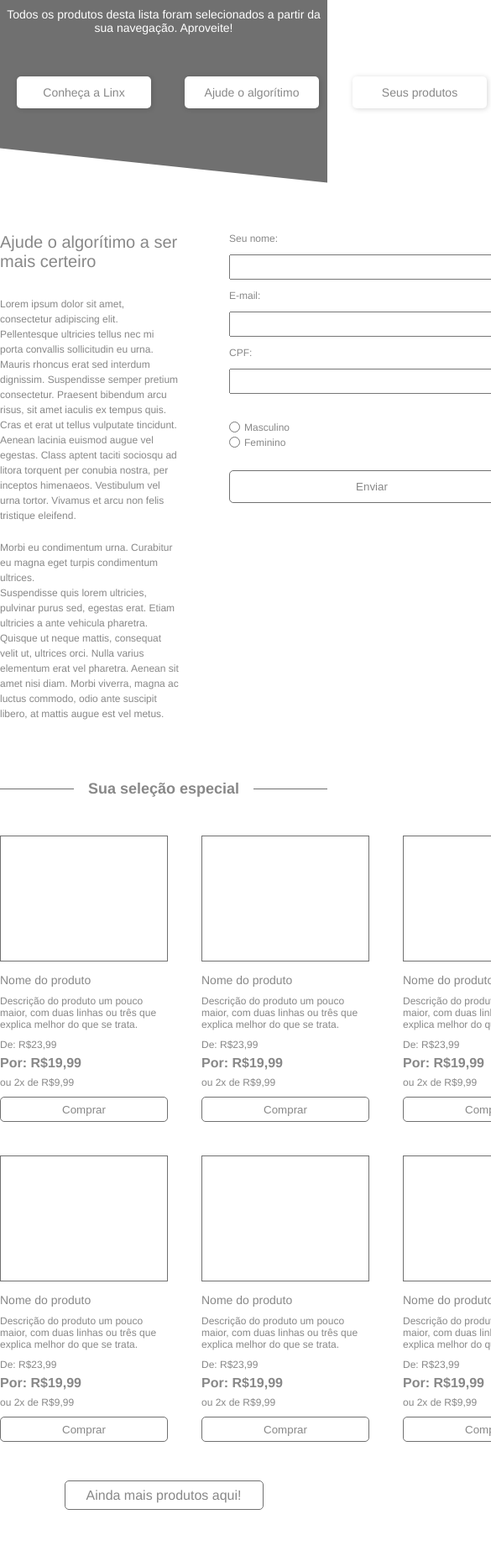
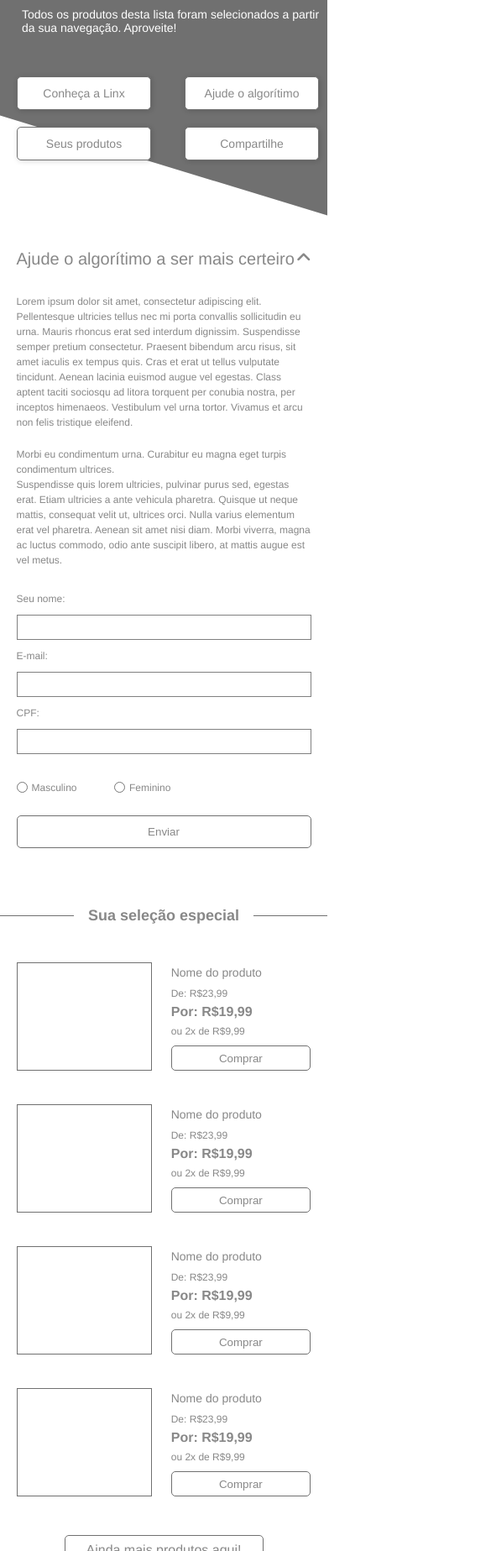
Before and after one commit to Lc-Olimpio/Teste-Landing-page, a plain HTML site: page index.html in a window 390 px wide. Shown: the part 153-2000 px from the top of the page at 84% size, 585 px wide, since content can reach past the window. Drawn offline with Linux system fonts and the light colour scheme.

Commit message:
versao mobile completa

```diff
--- a/css/style.scss
+++ b/css/style.scss
@@ -7,6 +7,7 @@
 body {
   font-family: Helvetica, Arial , sans-serif;
   color: #888888;
+  min-width: 250px;
 }
 
 /* HEADER */
@@ -16,7 +17,7 @@ body {
   color: white;
   height: 450px;
   text-align: center;
-  margin-bottom: 5em;
+  margin-bottom: 80px;
 }
 
 .header-skewd-bg {
@@ -67,6 +68,7 @@ h1 {
       display: block;
       padding: 11px;
       width: 160px;
+      border: 1px solid #707070;
       border-radius: 5px;
       box-shadow: 1px 1px 6px #00000029;
       font-size: 14px;
@@ -94,6 +96,10 @@ h1 {
       font-size: 20px;
       font-weight: 400;
       margin-bottom: 30px;
+
+      i {
+        display: none;
+      }
     }
 
     p {
@@ -161,6 +167,7 @@ h1 {
     height: 30px;
     margin: 12px 0;
     outline: none;
+    border: 1px solid #707070;
   }
 }
 
@@ -292,11 +299,11 @@ h1 {
 
 .t-section {
 
-
   p{
     font-size: 14px;
     text-align: center;
     margin-bottom: 40px;
+  }
 }
 
 .TSectionInputs{
@@ -324,7 +331,6 @@ h1 {
   color: #888888;
   background: #fff;
 }
-}
 
 /*FOOTER*/
 
@@ -337,6 +343,7 @@ h1 {
   display: flex;
   justify-content: center;
   align-items: center;
+  clip-path: polygon(0px 120px, 100% 0px, 100% 100%, 0px 100%);
 
   p {
     margin-top: 80px;
@@ -345,6 +352,190 @@ h1 {
   }
 }
 
-.footer-skewd-bg {
-  clip-path: polygon(0px 120px, 100% 0px, 100% 100%, 0px 100%);
+
+/*MOBILE ADAPTATIONS*/
+
+@media (max-width:980px) {
+
+  .f-section {
+    display: block;
+
+    .div1,.div2 {
+      margin: auto;
+      width: 90%;
     }
+
+    .div1 {
+      margin-bottom: 30px;
+
+      h2 {
+        display: flex;
+        justify-content: space-between;
+
+        i {
+          display: block;
+        }
+      }
+    }
+
+    .div2 {
+
+      form {
+        width: 100%;
+        margin: auto;
+
+        label {
+          text-align: left;
+        }
+
+        input {
+          width: 100%;
+          border-radius: 0;
+          border: 1px solid #808080;
+        }
+
+        div {
+          text-align: start;
+        }
+
+        button {
+          width: 100%;
+        }
+      }
+    }
+  }
+
+  .productWrapper {
+    grid-template-columns: 1fr 1fr;
+    grid-template-rows: 1fr 1fr 1fr 1fr;
+    grid-template-areas:
+      "product0 product1"
+      "product2 product3"
+      "product4 product5"
+      "product6 product7"
+    ;
+    max-width: 700px;
+    margin: 0 auto 55px;
+    padding: 0 20px;
+  }
+
+  .product {
+    text-align: center;
+
+    .imgDiv {
+      margin: 10px auto;
+    }
+  }
+
+}
+
+@media (max-width:820px) {
+
+  .navbar {
+
+    ul {
+      max-width: 450px;
+      min-width: 400px;
+      flex-wrap: wrap;
+      justify-content: center;
+
+      li {
+        margin-bottom: 20px ;
+      }
+    }
+  }
+
+  .inputnlabelstyle {
+
+    input{
+      width: 100%;
+    }
+  }
+
+  .TSectionInputs {
+
+    form {
+      width: 90%;
+      flex-direction: column;
+    }
+  }
+  .t-section {
+    button {
+      margin-top: 40px;
+    }
+  }
+}
+
+@media (max-width:530px) {
+
+  .header {
+    margin-bottom: 100px;
+  }
+
+  .initial-text-div {
+    text-align: left;
+    padding-left: 16px;
+
+    p {
+      padding-left:10px ;
+    }
+  }
+
+  .header-skewd-bg {
+    transform: skew(0deg, 17deg);
+    margin-top: -100px;
+  }
+
+  .header-container {
+    transform: skew(0deg, -17deg);
+  }
+
+  .productWrapper {
+    grid-template-columns: 1fr;
+    grid-template-areas:
+      "product0"
+      "product1"
+      "product2"
+      "product3"
+    ;
+  }
+
+  .product {
+    display: flex;
+    align-items: end;
+
+    .imgDiv {
+      margin: 0;
+      margin-right: 23px;
+      width: 169px;
+      height: 129px;
+    }
+  }
+
+  .productInfo {
+    text-align: left;
+    width: 50%;
+
+    p {
+      display: none;
+    }
+
+    button {
+      width: 100%;
+    }
+  }
+
+  .mobileHide {
+    display: none;
+  }
+
+  .footer {
+    height: 220px;
+    margin-top: 20px;
+    clip-path: polygon(0px 120px, 100% 40px, 100% 100%, 0px 100%);
+
+    p {
+      margin-top: 110px;
+    }
+  }
+}
--- a/index.html
+++ b/index.html
@@ -7,6 +7,7 @@
 
   <link rel="stylesheet" href="css/style.css">
   <title>Teste Landing page</title>
+  <script src="https://kit.fontawesome.com/b9743595bb.js" crossorigin="anonymous"></script>
 </head>
 <body>
 
@@ -34,7 +35,9 @@
   <main class="main">
     <section id="helpTheAlgorithm" class="f-section">
       <div class="div1">
-        <h2>Ajude o algorítimo a ser mais certeiro</h2>
+
+        <h2>Ajude o algorítimo a ser mais certeiro <i class="icon fa-solid fa-angle-up"></i></h2>
+
         <p>
           Lorem ipsum dolor sit amet, consectetur adipiscing elit. Pellentesque ultricies tellus nec mi porta convallis sollicitudin eu urna. Mauris rhoncus erat sed interdum dignissim. Suspendisse semper pretium consectetur. Praesent bibendum arcu risus, sit amet iaculis ex tempus quis. Cras et erat ut tellus vulputate tincidunt. Aenean lacinia euismod augue vel egestas. Class aptent taciti sociosqu ad litora torquent per conubia nostra, per inceptos himenaeos. Vestibulum vel urna tortor. Vivamus et arcu non felis tristique eleifend.
         </p>
@@ -73,107 +76,124 @@
       <div class="product product0">
         <div class="imgDiv"></div>
 
-        <h3>Nome do produto</h3>
-        <p>
-          Descrição do produto um pouco maior, com duas linhas ou três que explica melhor do que se trata.
-        </p>
-        <span>De: R$23,99</span>
-        <span><b>Por: R$19,99</b></span>
-        <span>ou 2x de R$9,99</span>
-        <button class="clickable-button">Comprar</button>
+        <div class="productInfo">
+          <h3>Nome do produto</h3>
+          <p>
+            Descrição do produto um pouco maior, com duas linhas ou três que explica melhor do que se trata.
+          </p>
+          <span>De: R$23,99</span>
+          <span><b>Por: R$19,99</b></span>
+          <span>ou 2x de R$9,99</span>
+          <button class="clickable-button">Comprar</button>
+        </div>
       </div>
 
       <div class="product product1">
         <div class="imgDiv"></div>
 
-        <h3>Nome do produto</h3>
-        <p>
-          Descrição do produto um pouco maior, com duas linhas ou três que explica melhor do que se trata.
-        </p>
-        <span>De: R$23,99</span>
-        <span><b>Por: R$19,99</b></span>
-        <span>ou 2x de R$9,99</span>
-        <button class="clickable-button">Comprar</button>
+        <div class="productInfo">
+          <h3>Nome do produto</h3>
+          <p>
+            Descrição do produto um pouco maior, com duas linhas ou três que explica melhor do que se trata.
+          </p>
+          <span>De: R$23,99</span>
+          <span><b>Por: R$19,99</b></span>
+          <span>ou 2x de R$9,99</span>
+          <button class="clickable-button">Comprar</button>
+        </div>
       </div>
 
       <div class="product product2">
         <div class="imgDiv"></div>
 
-        <h3>Nome do produto</h3>
-        <p>
-          Descrição do produto um pouco maior, com duas linhas ou três que explica melhor do que se trata.
-        </p>
-        <span>De: R$23,99</span>
-        <span><b>Por: R$19,99</b></span>
-        <span>ou 2x de R$9,99</span>
-        <button class="clickable-button">Comprar</button>
+        <div class="productInfo">
+          <h3>Nome do produto</h3>
+          <p>
+            Descrição do produto um pouco maior, com duas linhas ou três que explica melhor do que se trata.
+          </p>
+          <span>De: R$23,99</span>
+          <span><b>Por: R$19,99</b></span>
+          <span>ou 2x de R$9,99</span>
+          <button class="clickable-button">Comprar</button>
+        </div>
       </div>
 
       <div class="product product3">
         <div class="imgDiv"></div>
 
-        <h3>Nome do produto</h3>
-        <p>
-          Descrição do produto um pouco maior, com duas linhas ou três que explica melhor do que se trata.
-        </p>
-        <span>De: R$23,99</span>
-        <span><b>Por: R$19,99</b></span>
-        <span>ou 2x de R$9,99</span>
-        <button class="clickable-button">Comprar</button>
+        <div class="productInfo">
+          <h3>Nome do produto</h3>
+          <p>
+            Descrição do produto um pouco maior, com duas linhas ou três que explica melhor do que se trata.
+          </p>
+          <span>De: R$23,99</span>
+          <span><b>Por: R$19,99</b></span>
+          <span>ou 2x de R$9,99</span>
+          <button class="clickable-button">Comprar</button>
+        </div>
       </div>
 
-      <div class="product product4">
+      <div class="product product4 mobileHide">
         <div class="imgDiv"></div>
 
-        <h3>Nome do produto</h3>
-        <p>
-          Descrição do produto um pouco maior, com duas linhas ou três que explica melhor do que se trata.
-        </p>
-        <span>De: R$23,99</span>
-        <span><b>Por: R$19,99</b></span>
-        <span>ou 2x de R$9,99</span>
-        <button class="clickable-button">Comprar</button>
+        <div class="productInfo">
+          <h3>Nome do produto</h3>
+          <p>
+            Descrição do produto um pouco maior, com duas linhas ou três que explica melhor do que se trata.
+          </p>
+          <span>De: R$23,99</span>
+          <span><b>Por: R$19,99</b></span>
+          <span>ou 2x de R$9,99</span>
+          <button class="clickable-button">Comprar</button>
+        </div>
       </div>
 
-      <div class="product product5">
+      <div class="product product5 mobileHide">
         <div class="imgDiv"></div>
 
-        <h3>Nome do produto</h3>
-        <p>
-          Descrição do produto um pouco maior, com duas linhas ou três que explica melhor do que se trata.
-        </p>
-        <span>De: R$23,99</span>
-        <span><b>Por: R$19,99</b></span>
-        <span>ou 2x de R$9,99</span>
-        <button class="clickable-button">Comprar</button>
+        <div class="productInfo">
+          <h3>Nome do produto</h3>
+          <p>
+            Descrição do produto um pouco maior, com duas linhas ou três que explica melhor do que se trata.
+          </p>
+          <span>De: R$23,99</span>
+          <span><b>Por: R$19,99</b></span>
+          <span>ou 2x de R$9,99</span>
+          <button class="clickable-button">Comprar</button>
+        </div>
       </div>
 
-      <div class="product product6">
+      <div class="product product6 mobileHide">
         <div class="imgDiv"></div>
 
-        <h3>Nome do produto</h3>
-        <p>
-          Descrição do produto um pouco maior, com duas linhas ou três que explica melhor do que se trata.
-        </p>
-        <span>De: R$23,99</span>
-        <span><b>Por: R$19,99</b></span>
-        <span>ou 2x de R$9,99</span>
-        <button class="clickable-button">Comprar</button>
+        <div class="productInfo">
+          <h3>Nome do produto</h3>
+          <p>
+            Descrição do produto um pouco maior, com duas linhas ou três que explica melhor do que se trata.
+          </p>
+          <span>De: R$23,99</span>
+          <span><b>Por: R$19,99</b></span>
+          <span>ou 2x de R$9,99</span>
+          <button class="clickable-button">Comprar</button>
+        </div>
       </div>
 
-      <div class="product product7">
+      <div class="product product7 mobileHide">
         <div class="imgDiv"></div>
 
-        <h3>Nome do produto</h3>
-        <p>
-          Descrição do produto um pouco maior, com duas linhas ou três que explica melhor do que se trata.
-        </p>
-        <span>De: R$23,99</span>
-        <span><b>Por: R$19,99</b></span>
-        <span>ou 2x de R$9,99</span>
-        <button class="clickable-button">Comprar</button>
+        <div class="productInfo">
+          <h3>Nome do produto</h3>
+          <p>
+            Descrição do produto um pouco maior, com duas linhas ou três que explica melhor do que se trata.
+          </p>
+          <span>De: R$23,99</span>
+          <span><b>Por: R$19,99</b></span>
+          <span>ou 2x de R$9,99</span>
+          <button class="clickable-button">Comprar</button>
+        </div>
       </div>
     </div>
+
     <div class="moreProducts">
       <a class="clickable-button" href="#">Ainda mais produtos aqui!</a>
     </div>
@@ -185,8 +205,8 @@
         Quer que seus amigos também ganhem a lista personalizada deles? Preencha agora!
       </p>
 
-      <div class="inputnlabelstyle TSectionInputs">
-        <form action="">
+      <div class="TSectionInputs">
+        <form class="inputnlabelstyle" action="">
           <div>
             <label for="friendName">Nome do seu amigo:</label>
             <input type="text" name="friendname" id="friendName">
@@ -202,9 +222,8 @@
     </section>
   </main>
 
-  <footer class="footer footer-skewd-bg">
+  <footer class="footer">
     <p>Testando suas habilidades em HTML, CSS e JS. <br> Linx Impulse <br> 2019</p>
-
   </footer>
 </body>
 </html>
```
Also changed, not shown: css/style.css, 1 other file. Lines whose indentation alone changed are shown as unchanged.
